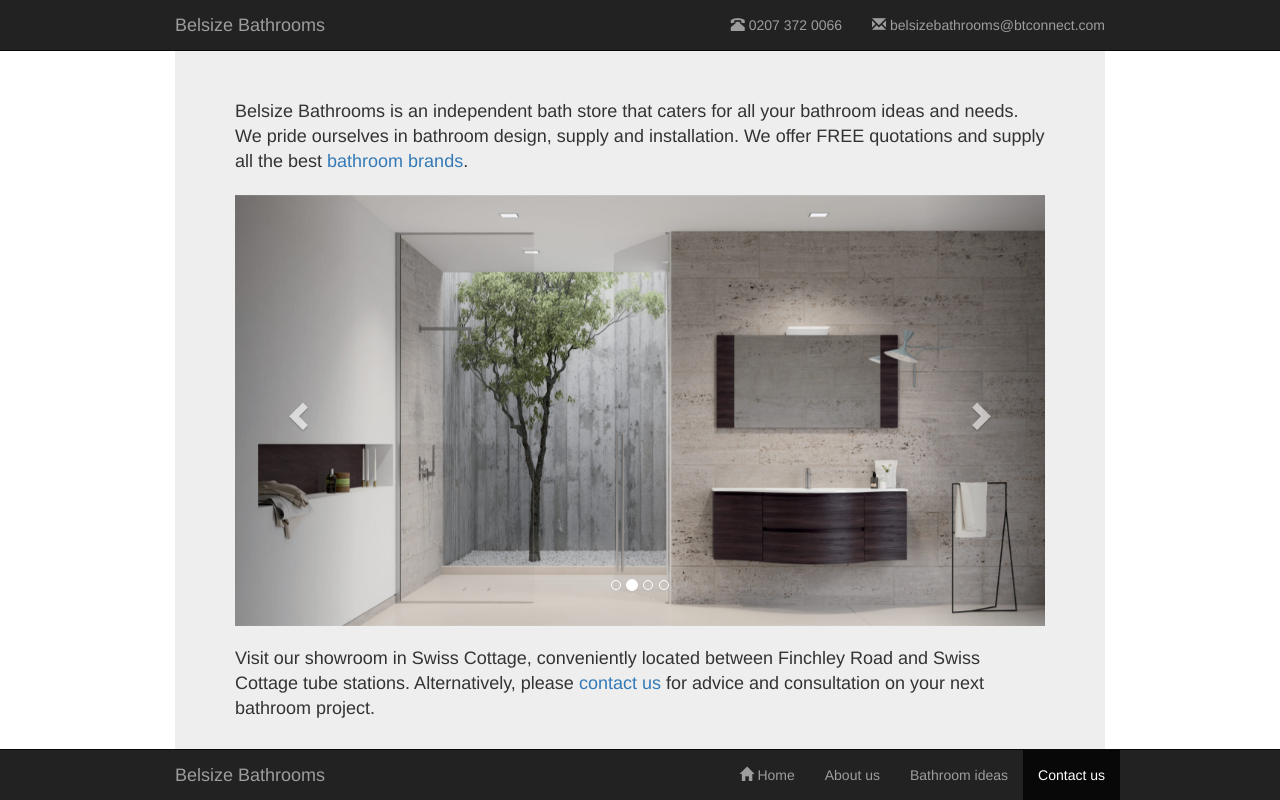
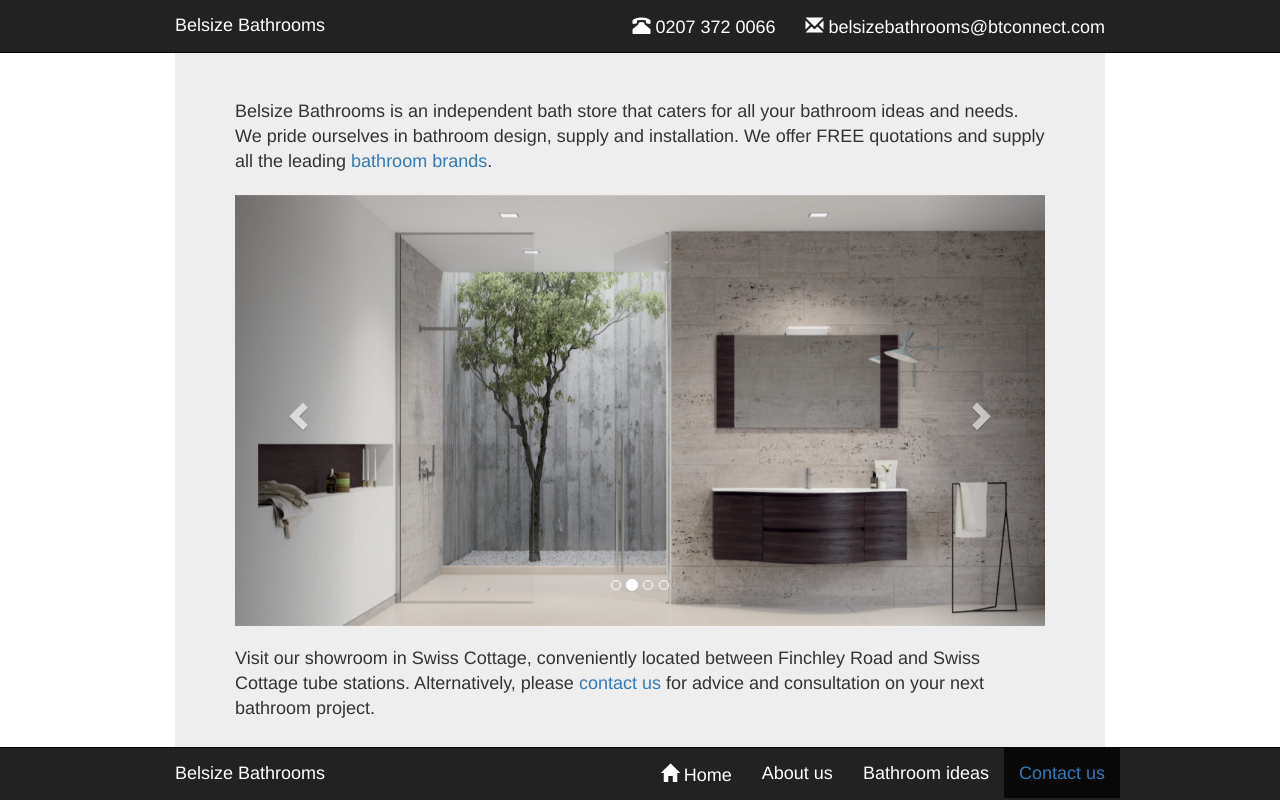
Before and after one commit to temelm/belsize-bathrooms, a website: page index.html in a window 1280 px wide. Shown: the top 800 px of the page. Drawn offline with nearby package versions, Linux system fonts and the light colour scheme; some packages are replaced by stand-ins of ours; files that its build step writes are made by us from their sources.

Commit message:
Added the changes from the final feedback.

```diff
--- a/index.html
+++ b/index.html
@@ -41,7 +41,7 @@
         <div class="jumbotron">
 
           <ul class="list-unstyled">
-            <li class="lead"><span>Belsize Bathrooms</span> is an independent bath store that caters for all your bathroom ideas and needs. We pride ourselves in bathroom design, supply and installation. We offer FREE quotations and supply all the best <a href="#store">bathroom brands</a>.</li>
+            <li class="lead"><span>Belsize Bathrooms</span> is an independent bath store that caters for all your bathroom ideas and needs. We pride ourselves in bathroom design, supply and installation. We offer FREE quotations and supply all the leading <a href="#store">bathroom brands</a>.</li>
           </ul>
 
           <div class="carousel slide" id="carousel" data-ride="carousel">
@@ -109,15 +109,6 @@
 
           <div class="row">
             <div class="col-lg-6 col-md-6 col-sm-6 col-xs-6">
-              <h4>Baths</h4>
-
-              <ul class="list-group">
-                <li class="list-group-item"><a href="http://www.bette.co.uk">Bette</a></li>
-                <li class="list-group-item"><a href="http://www.bcdesigns.co.uk">BC Designs</a></li>
-                <li class="list-group-item"><a href="http://www.kaldewei.com">Kaldewei</a></li>
-              </ul>
-            </div>
-            <div class="col-lg-6 col-md-6 col-sm-6 col-xs-6">
               <h4>Bathrooms</h4>
 
               <ul class="list-group">
@@ -129,8 +120,6 @@
                 <li class="list-group-item"><a href="http://www.saneux.com">Saneux</a></li>
               </ul>
             </div>
-          </div>
-          <div class="row">
             <div class="col-lg-6 col-md-6 col-sm-6 col-xs-6">
               <h4>Taps &#38; Showers</h4>
 
@@ -140,6 +129,17 @@
                 <li class="list-group-item"><a href="http://www.grohe.co.uk">Grohe</a></li>
                 <li class="list-group-item"><a href="http://www.hansgrohe.co.uk">Hansgrohe</a></li>
                 <li class="list-group-item"><a href="http://www.vado-uk.com">Vado</a></li>
+              </ul>
+            </div>
+          </div>
+          <div class="row">
+            <div class="col-lg-6 col-md-6 col-sm-6 col-xs-6">
+              <h4>Baths</h4>
+
+              <ul class="list-group">
+                <li class="list-group-item"><a href="http://www.bette.co.uk">Bette</a></li>
+                <li class="list-group-item"><a href="http://www.bcdesigns.co.uk">BC Designs</a></li>
+                <li class="list-group-item"><a href="http://www.kaldewei.com">Kaldewei</a></li>
               </ul>
             </div>
             <div class="col-lg-6 col-md-6 col-sm-6 col-xs-6">
@@ -163,22 +163,22 @@
               </ul>
             </div>
             <div class="col-lg-6 col-md-6 col-sm-6 col-xs-6">
-              <h4>Furniture</h4>
-
-              <ul class="list-group">
-                <li class="list-group-item"><a href="http://www.merewaybathrooms.co.uk">Mereway Bathrooms</a></li>
-                <li class="list-group-item"><a href="http://www.puntotre.com">Puntotre</a></li>
-              </ul>
-            </div>
-          </div>
-          <div class="row">
-            <div class="col-lg-6 col-md-6 col-sm-6 col-xs-6">
               <h4>Accessories</h4>
 
               <ul class="list-group">
                 <li class="list-group-item"><a href="http://www.bathroomorigins.co.uk">Bathroom Origins</a></li>
                 <li class="list-group-item"><a href="http://www.pomdor.com">Pom Dor</a></li>
                 <li class="list-group-item"><a href="http://www.wschneider.ch">Schneider Cabinets</a></li>
+              </ul>
+            </div>
+          </div>
+          <div class="row">
+            <div class="col-lg-6 col-md-6 col-sm-6 col-xs-6">
+              <h4>Furniture</h4>
+
+              <ul class="list-group">
+                <li class="list-group-item"><a href="http://www.merewaybathrooms.co.uk">Mereway Bathrooms</a></li>
+                <li class="list-group-item"><a href="http://www.puntotre.com">Puntotre</a></li>
               </ul>
             </div>
             <div class="col-lg-6 col-md-6 col-sm-6 col-xs-6">
--- a/src/css/styles.css
+++ b/src/css/styles.css
@@ -1,5 +1,22 @@
 body {
   position: relative;
+}
+
+.navbar-inverse a {
+  font-size: large;
+}
+
+.navbar-inverse .navbar-brand,
+.navbar-inverse .navbar-nav > li > a {
+  color: #fff;
+}
+
+.navbar-inverse .navbar-brand:hover,
+.navbar-inverse .navbar-nav > li > a:hover,
+.navbar-inverse .navbar-nav > li.active > a,
+.navbar-inverse .navbar-nav > li.active > a:hover,
+.navbar-inverse .navbar-nav > li.active > a:focus {
+  color: #337ab7;
 }
 
 .container .jumbotron {
@@ -70,6 +87,7 @@ body {
 
 #opening-hours .first {
   background-color: #269abc;
+  color: #fff;
   font-weight: bold;
 }
 
```
Also changed, not shown: package.json (line endings or trailing spaces).
